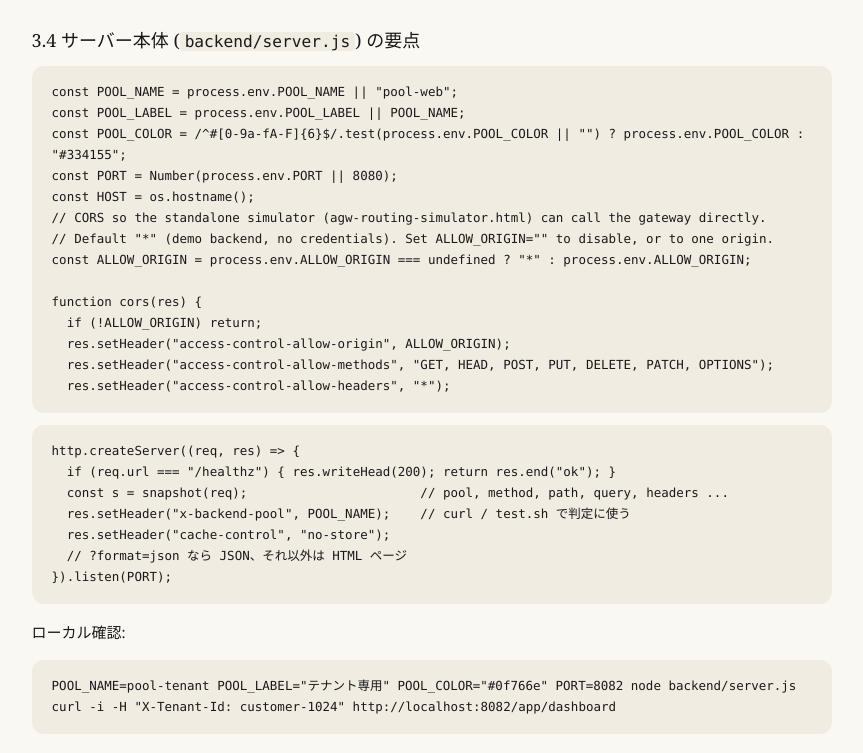
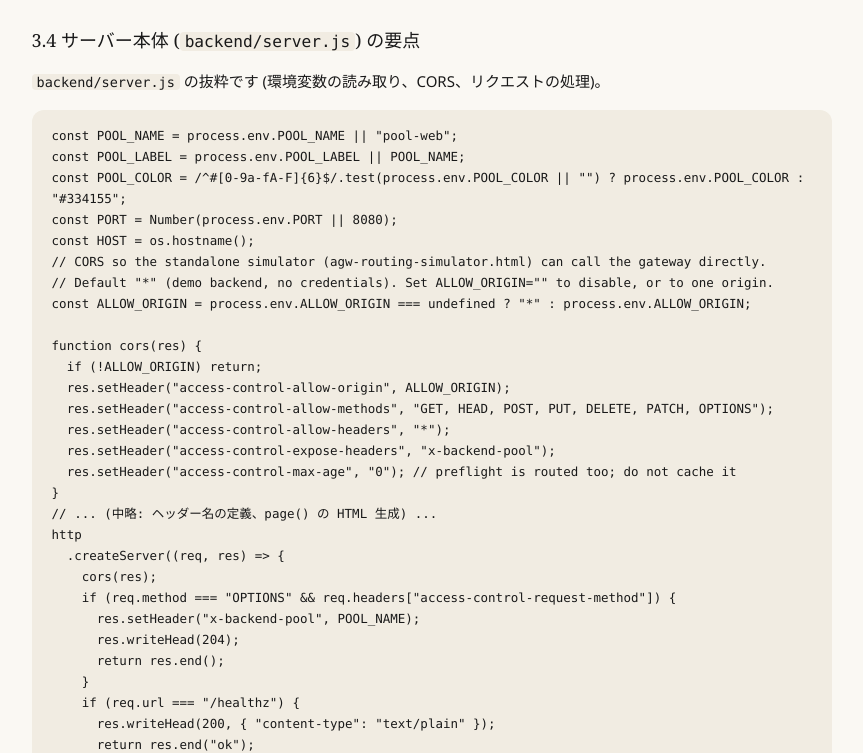
Before and after one commit to koudaiii/agw-advanced-routing-demo, a plain HTML site: page docs/agw-advanced-routing-demo-guide.html in a window 1280 px wide. Shown: the part 3214-3967 px from the top of the page, without its empty margins (208-1071 px from the left). Drawn offline with Linux system fonts and the light colour scheme.

Commit message:
docs: ガイド 3.4 の server.js の抜粋を実際のファイルの内容に合わせる
CORS の関数 (expose-headers、max-age を含む)、OPTIONS の 204 (x-backend-pool)、/healthz の content-type、JSON 判定 (format=json と Accept) を、backend/server.js の該当行と一字一句同じにした。

Co-Authored-By: Claude Haiku 5.5 <noreply@anthropic.com>

```diff
--- a/docs/agw-advanced-routing-demo-guide.html
+++ b/docs/agw-advanced-routing-demo-guide.html
@@ -198,27 +198,48 @@ pool-mobile|8085|モバイル|#7e22ce</code></pre>
 </tbody></table>
 
 <h3>3.4 サーバー本体 (<code>backend/server.js</code>) の要点</h3>
-<pre><code>const POOL_NAME = process.env.POOL_NAME || &quot;pool-web&quot;;
+<p><code>backend/server.js</code> の抜粋です (環境変数の読み取り、CORS、リクエストの処理)。</p>
+<pre><code>const POOL_NAME = process.env.POOL_NAME || "pool-web";
 const POOL_LABEL = process.env.POOL_LABEL || POOL_NAME;
-const POOL_COLOR = /^#[0-9a-fA-F]{6}$/.test(process.env.POOL_COLOR || &quot;&quot;) ? process.env.POOL_COLOR : &quot;#334155&quot;;
+const POOL_COLOR = /^#[0-9a-fA-F]{6}$/.test(process.env.POOL_COLOR || "") ? process.env.POOL_COLOR : "#334155";
 const PORT = Number(process.env.PORT || 8080);
 const HOST = os.hostname();
 // CORS so the standalone simulator (agw-routing-simulator.html) can call the gateway directly.
-// Default &quot;*&quot; (demo backend, no credentials). Set ALLOW_ORIGIN=&quot;&quot; to disable, or to one origin.
-const ALLOW_ORIGIN = process.env.ALLOW_ORIGIN === undefined ? &quot;*&quot; : process.env.ALLOW_ORIGIN;
+// Default "*" (demo backend, no credentials). Set ALLOW_ORIGIN="" to disable, or to one origin.
+const ALLOW_ORIGIN = process.env.ALLOW_ORIGIN === undefined ? "*" : process.env.ALLOW_ORIGIN;
 
 function cors(res) {
   if (!ALLOW_ORIGIN) return;
-  res.setHeader(&quot;access-control-allow-origin&quot;, ALLOW_ORIGIN);
-  res.setHeader(&quot;access-control-allow-methods&quot;, &quot;GET, HEAD, POST, PUT, DELETE, PATCH, OPTIONS&quot;);
-  res.setHeader(&quot;access-control-allow-headers&quot;, &quot;*&quot;);</code></pre>
-<pre><code>http.createServer((req, res) =&gt; {
-  if (req.url === &quot;/healthz&quot;) { res.writeHead(200); return res.end(&quot;ok&quot;); }
-  const s = snapshot(req);                       // pool, method, path, query, headers ...
-  res.setHeader(&quot;x-backend-pool&quot;, POOL_NAME);    // curl / test.sh で判定に使う
-  res.setHeader(&quot;cache-control&quot;, &quot;no-store&quot;);
-  // ?format=json なら JSON、それ以外は HTML ページ
-}).listen(PORT);</code></pre>
+  res.setHeader("access-control-allow-origin", ALLOW_ORIGIN);
+  res.setHeader("access-control-allow-methods", "GET, HEAD, POST, PUT, DELETE, PATCH, OPTIONS");
+  res.setHeader("access-control-allow-headers", "*");
+  res.setHeader("access-control-expose-headers", "x-backend-pool");
+  res.setHeader("access-control-max-age", "0"); // preflight is routed too; do not cache it
+}
+// ... (中略: ヘッダー名の定義、page() の HTML 生成) ...
+http
+  .createServer((req, res) =&gt; {
+    cors(res);
+    if (req.method === "OPTIONS" &amp;&amp; req.headers["access-control-request-method"]) {
+      res.setHeader("x-backend-pool", POOL_NAME);
+      res.writeHead(204);
+      return res.end();
+    }
+    if (req.url === "/healthz") {
+      res.writeHead(200, { "content-type": "text/plain" });
+      return res.end("ok");
+    }
+    const s = snapshot(req);
+    const wantsJson = s.query.format === "json" || /application\/json/.test(req.headers.accept || "");
+    res.setHeader("x-backend-pool", POOL_NAME);
+    res.setHeader("cache-control", "no-store");
+    if (wantsJson) {
+      res.writeHead(200, { "content-type": "application/json; charset=utf-8" });
+      return res.end(JSON.stringify(s, null, 2));
+    }
+    res.writeHead(200, { "content-type": "text/html; charset=utf-8" });
+    res.end(page(s));
+  })</code></pre>
 <p>ローカル確認:</p>
 <pre><code>POOL_NAME=pool-tenant POOL_LABEL=&quot;テナント専用&quot; POOL_COLOR=&quot;#0f766e&quot; PORT=8082 node backend/server.js
 curl -i -H &quot;X-Tenant-Id: customer-1024&quot; http://localhost:8082/app/dashboard</code></pre>
```
